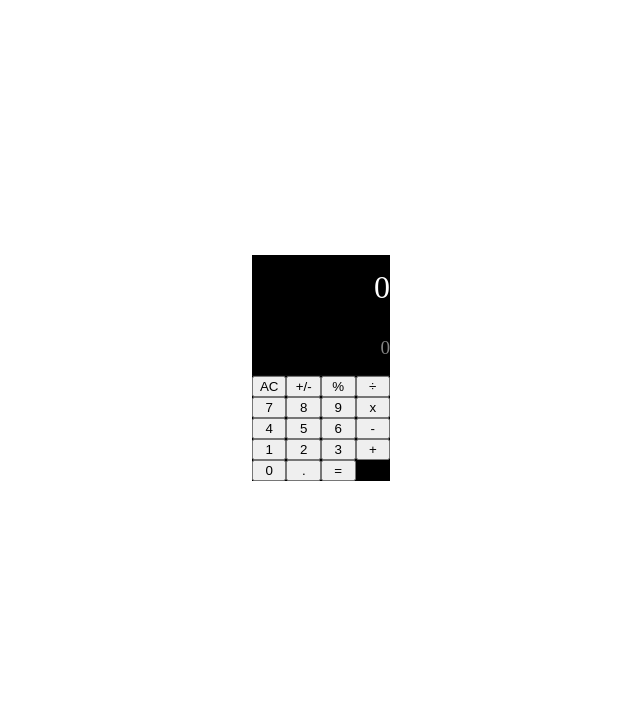
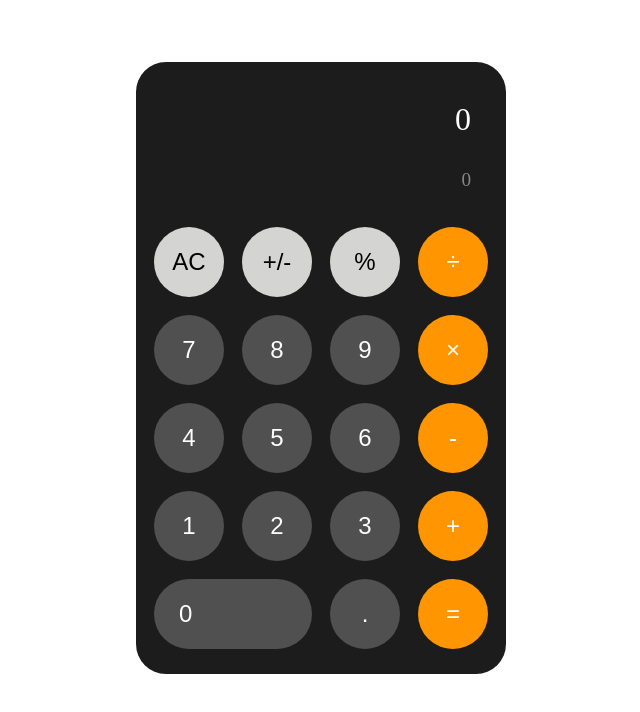
Before and after one commit to zryann/calculator-app--HTML-CSS-JS-, a plain HTML site: page index.html in a window 1280 px wide. Shown: the whole page, without its empty margins (319-959 px from the left). Drawn offline with Linux system fonts and the light colour scheme.

Commit message:
fixed HTML&CSS

```diff
--- a/index.html
+++ b/index.html
@@ -13,14 +13,14 @@
         <div class="answerInput">0</div>
       </section>
       <section class="keypad">
-        <button class="button fun-btn gray" id="clear">AC</button>
-        <button class="button fun-btn gray" value="-">+/-</button>
-        <button class="button fun-btn gray" value="%">%</button>
+        <button class="button fun-btn grey" id="clear">AC</button>
+        <button class="button fun-btn grey" value="-">+/-</button>
+        <button class="button fun-btn grey" value="%">%</button>
         <button class="button fun-btn orange" value="/">&#247;</button>
         <button class="button num-btn" value="7">7</button>
         <button class="button num-btn" value="8">8</button>
         <button class="button num-btn" value="9">9</button>
-        <button class="button fun-btn orange" value="*">x</button>
+        <button class="button fun-btn orange" value="*">&times;</button>
         <button class="button num-btn" value="4">4</button>
         <button class="button num-btn" value="5">5</button>
         <button class="button num-btn" value="6">6</button>
@@ -31,7 +31,7 @@
         <button class="button fun-btn orange" value="+">+</button>
         <button class="button num-btn zero" value="0">0</button>
         <button class="button num-btn" value=".">.</button>
-        <button class="button fun-btn evaluate">=</button>
+        <button class="button fun-btn orange evaluate">=</button>
       </section>
     </div>
     <script src="app.js"></script>
--- a/style.css
+++ b/style.css
@@ -10,8 +10,10 @@ body {
   justify-content: center;
   align-items: center;
   max-width: 300px;
+  padding: 25px 35px;
   height: auto;
-  background-color: black;
+  border-radius: 30px;
+  background-color: #1c1c1c;
   user-select: none;
 }
 #display-area {
@@ -19,10 +21,8 @@ body {
   height: 100px;
   grid-template-columns: 100%;
   grid-template-rows: repeat(2, minmax(40px, auto));
-  background-color: black;
   word-wrap: break-word;
-  padding-bottom: 20px;
-  border-bottom: 1px rgba(128, 128, 128, 0.116) solid;
+  padding-bottom: 40px;
 }
 #display-area .currentInput {
   text-align: right;
@@ -42,6 +42,33 @@ body {
 }
 .container .keypad {
   display: grid;
-  grid-template-columns: repeat(4, 1fr);
-  grid-template-rows: repeat(5, 1fr);
+  grid-template-columns: repeat(4, 70px);
+  grid-template-rows: repeat(5, 70px);
+  grid-gap: 18px;
 }
+.container .keypad button {
+  outline: none;
+  border: none;
+  border-radius: 122px;
+  font-size: x-large;
+  color: white;
+  background-color: #505050;
+  transition: filter 0.3s;
+}
+.container .keypad .grey {
+  color: black;
+  background-color: #d4d4d2;
+}
+.container .keypad .orange {
+  background-color: #ff9500;
+}
+.container .keypad .zero {
+  grid-column: 1 / span 2;
+  border-radius: 55px;
+  text-align: left;
+  padding-left: 25px;
+}
+.button:active,
+.button:focus {
+  filter: brightness(120%);
+}
```
